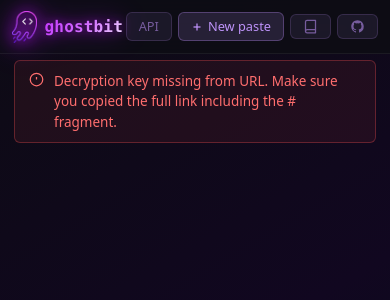
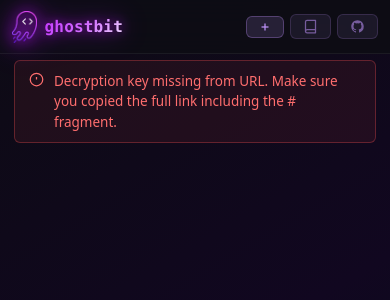
Before and after one commit to stackopshq/ghostbit, a Python web app: template templates/paste.html in a window 390 px wide. Shown: the top 300 px of the page. Run offline with Jinja, Linux system fonts and the light colour scheme; the template is opened without the code that fills it: most values are stand-ins (such as "Sample title", 1, 10 or a date in 2020).

Commit message:
fix(mobile): hide API button, icon-only for New paste on mobile

```diff
--- a/static/style.css
+++ b/static/style.css
@@ -1124,7 +1124,9 @@ kbd {
   header { height: 54px; padding: 0 12px; }
   .logo { font-size: 1rem; gap: 8px; }
   .logo img { height: 32px; }
-  /* GitHub button: icon only — hide label text */
+  /* API button: hidden on mobile */
+  .btn-api { display: none; }
+  /* All labeled buttons: icon only */
   .btn-new [data-label] { display: none; }
   /* Tighter gap between header buttons */
   .header-actions { gap: 6px; }
--- a/templates/base.html
+++ b/templates/base.html
@@ -22,10 +22,10 @@
     </a>
     <div class="header-actions">
       {% block header_actions %}
-      <a href="/api" class="btn-new" style="opacity:0.6;">API</a>
-      <a href="/" class="btn-new">
+      <a href="/api" class="btn-new btn-api" style="opacity:0.6;">API</a>
+      <a href="/" class="btn-new" aria-label="New paste" style="display:flex; align-items:center; gap:5px;">
         <svg width="12" height="12" viewBox="0 0 24 24" fill="none" stroke="currentColor" stroke-width="2.5"><line x1="12" y1="5" x2="12" y2="19"/><line x1="5" y1="12" x2="19" y2="12"/></svg>
-        New paste
+        <span data-label>New paste</span>
       </a>
       {% endblock %}
       <a href="https://docs.ghostbit.dev" class="btn-new" target="_blank" rel="noopener" aria-label="Docs" style="opacity:0.6; display:flex; align-items:center; gap:5px;">
```
